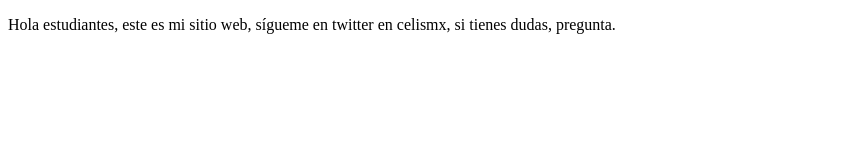
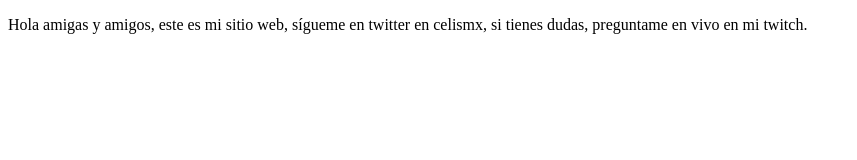
Before and after one commit to jdveranov/proyectoDemoCursoPrework, a plain HTML site: page index.html in a window 1280 px wide. Shown: the whole page, without its empty margins (0-857 px from the left). Drawn offline with Linux system fonts and the light colour scheme.

Commit message:
cambios agregamos sitio de twitch

```diff
--- a/index.html
+++ b/index.html
@@ -8,7 +8,7 @@
 </head>
 <body>
     <p>
-        Hola estudiantes, este es mi sitio web, sígueme en twitter en celismx, si tienes dudas, pregunta.
+        Hola amigas y amigos, este es mi sitio web, sígueme en twitter en celismx, si tienes dudas, preguntame en vivo en mi twitch.
     </p>
 </body>
 </html>
```
